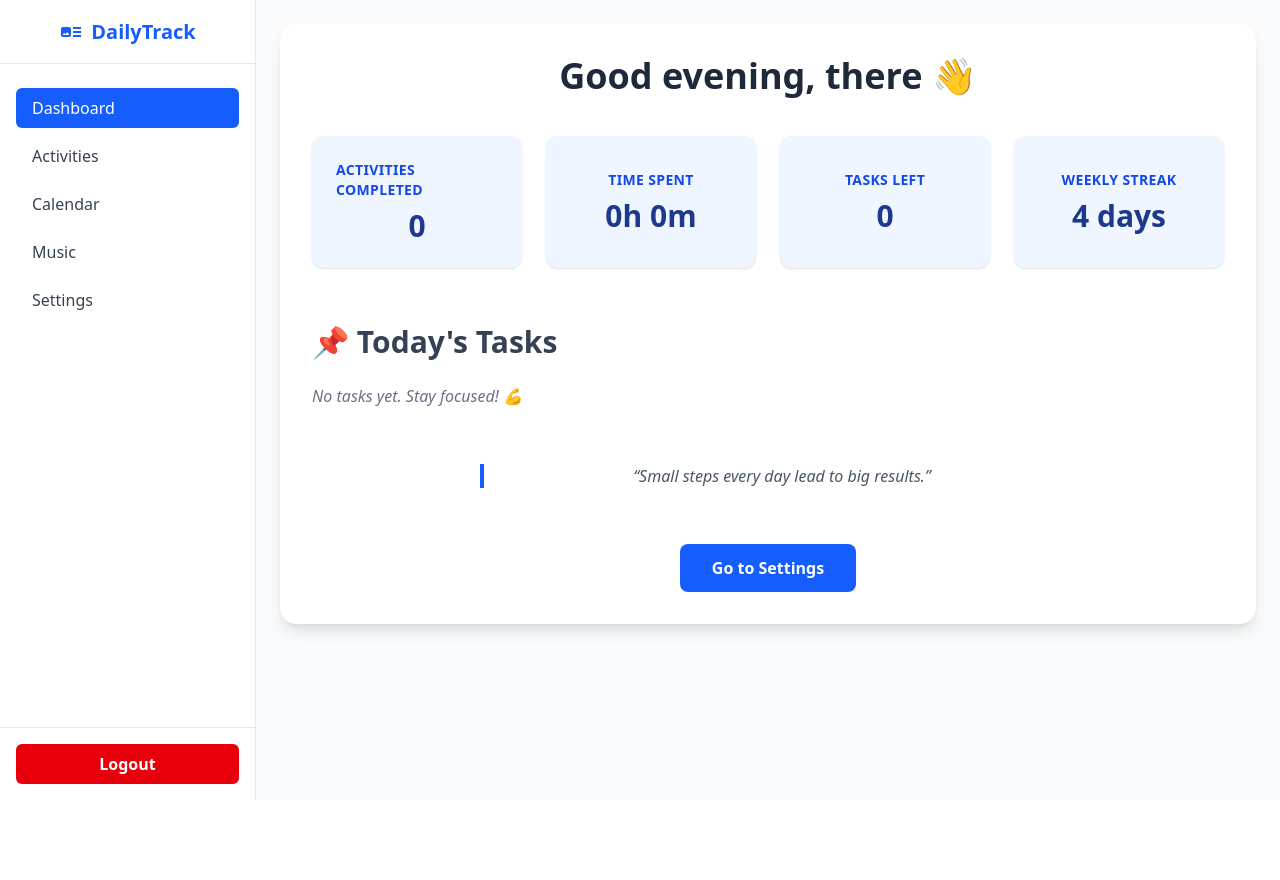
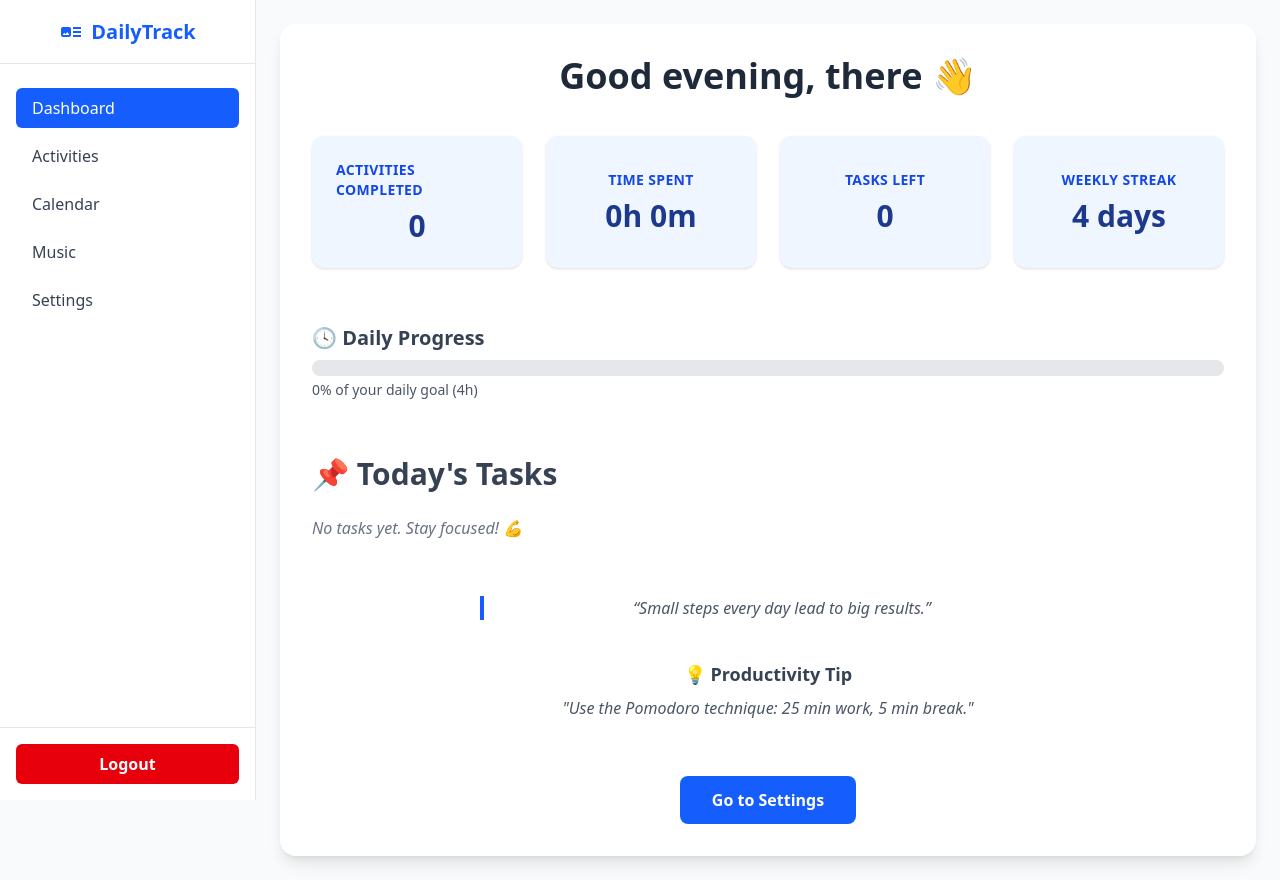
Before and after one commit to RashiShekhar/Daily-Activities, a React (Vite) app: page /dashboard in a window 1280 px wide. Before the commit the page ends 800 px from the top, so only its background shows below. Built offline with nearby package versions, Linux system fonts and the light colour scheme.

Commit message:
updated Dashboard

```diff
--- a/src/components/Dashboard.jsx
+++ b/src/components/Dashboard.jsx
@@ -3,7 +3,7 @@ import { motion } from "framer-motion";
 import { useAuth } from "../context/AuthContext";
 import { useNavigate } from "react-router-dom";
 
-// List of motivational quotes
+// Motivational Quotes
 const motivationalQuotes = [
   "Discipline is choosing between what you want now and what you want most.",
   "Success doesn't come from what you do occasionally, it comes from what you do consistently.",
@@ -14,13 +14,22 @@ const motivationalQuotes = [
   "Motivation gets you going, but discipline keeps you growing.",
 ];
 
+// Productivity Tips
+const productivityTips = [
+  "Use the Pomodoro technique: 25 min work, 5 min break.",
+  "Tackle your hardest task first — it's called 'eating the frog'.",
+  "Clear distractions: phone off, tabs closed.",
+  "Batch similar tasks to stay in flow.",
+  "Review your goals every morning.",
+];
+
 export default function Dashboard() {
   const { user } = useAuth();
   const navigate = useNavigate();
   const [tasks, setTasks] = useState([]);
   const [quote, setQuote] = useState("");
 
-  // Load tasks and pick a random quote on mount
+  // Load tasks and random quote on mount
   useEffect(() => {
     const savedTasks = localStorage.getItem("tasks");
     if (savedTasks) {
@@ -31,12 +40,12 @@ export default function Dashboard() {
       setTasks(normalizedTasks);
     }
 
-    // Pick a random quote
+    // Pick a random motivational quote
     const randomIndex = Math.floor(Math.random() * motivationalQuotes.length);
     setQuote(motivationalQuotes[randomIndex]);
   }, []);
 
-  // Calculate total time
+  // Calculate total time spent
   const totalMinutes = tasks.reduce(
     (acc, task) => acc + (task.duration || 0),
     0
@@ -44,6 +53,25 @@ export default function Dashboard() {
   const hours = Math.floor(totalMinutes / 60);
   const minutes = totalMinutes % 60;
   const timeSpentStr = `${hours}h ${minutes}m`;
+
+  // Daily progress calculation
+  const dailyGoalMinutes = 240; // 4 hours
+  const progressPercent = Math.min(
+    (totalMinutes / dailyGoalMinutes) * 100,
+    100
+  );
+
+  // Productivity Tip of the Day
+  const tipIndex = new Date().getDate() % productivityTips.length;
+  const dailyTip = productivityTips[tipIndex];
+
+  // Mark task complete
+  const handleMarkDone = (index) => {
+    const updatedTasks = [...tasks];
+    updatedTasks[index].completed = true;
+    setTasks(updatedTasks);
+    localStorage.setItem("tasks", JSON.stringify(updatedTasks));
+  };
 
   return (
     <motion.div
@@ -75,9 +103,31 @@ export default function Dashboard() {
       >
         <StatCard title="Activities Completed" value={tasks.length || 0} />
         <StatCard title="Time Spent" value={timeSpentStr} />
-        <StatCard title="Tasks Left" value={tasks.length || 0} />
+        <StatCard
+          title="Tasks Left"
+          value={tasks.filter((t) => !t.completed).length}
+        />
         <StatCard title="Weekly Streak" value="4 days" />
       </motion.div>
+
+      {/* Daily Progress Bar */}
+      <section className="mb-14">
+        <h3 className="text-xl font-semibold text-gray-700 mb-2">
+          🕓 Daily Progress
+        </h3>
+        <div className="w-full bg-gray-200 h-4 rounded-full overflow-hidden">
+          <motion.div
+            className="bg-blue-500 h-full"
+            style={{ width: `${progressPercent}%` }}
+            initial={{ width: 0 }}
+            animate={{ width: `${progressPercent}%` }}
+            transition={{ duration: 0.8 }}
+          />
+        </div>
+        <p className="text-sm text-gray-600 mt-1">
+          {Math.floor(progressPercent)}% of your daily goal (4h)
+        </p>
+      </section>
 
       {/* Today's Tasks */}
       <section className="mb-14">
@@ -91,10 +141,22 @@ export default function Dashboard() {
             {tasks.map((task, index) => (
               <li
                 key={task._id || index}
-                className="bg-gray-100 rounded-lg px-4 py-3 shadow-sm text-gray-800 flex items-start"
+                className={`bg-gray-100 rounded-lg px-4 py-3 shadow-sm text-gray-800 flex items-center justify-between ${
+                  task.completed ? "opacity-50 line-through" : ""
+                }`}
               >
-                <span className="text-blue-600 font-bold mr-2">•</span>
-                <span>{task.name}</span>
+                <div className="flex items-center">
+                  <span className="text-blue-600 font-bold mr-2">•</span>
+                  <span>{task.name}</span>
+                </div>
+                {!task.completed && (
+                  <button
+                    onClick={() => handleMarkDone(index)}
+                    className="text-sm text-green-600 hover:text-green-800"
+                  >
+                    Mark Done
+                  </button>
+                )}
               </li>
             ))}
           </ul>
@@ -103,7 +165,7 @@ export default function Dashboard() {
 
       {/* Motivational Quote */}
       <motion.section
-        className="mb-14 max-w-xl mx-auto"
+        className="mb-10 max-w-xl mx-auto"
         initial={{ opacity: 0 }}
         animate={{ opacity: 1 }}
         transition={{ delay: 0.6 }}
@@ -112,6 +174,14 @@ export default function Dashboard() {
           “{quote}”
         </blockquote>
       </motion.section>
+
+      {/* Productivity Tip */}
+      <section className="mb-14 max-w-xl mx-auto text-center">
+        <h4 className="text-lg font-semibold text-gray-700 mb-2">
+          💡 Productivity Tip
+        </h4>
+        <p className="text-gray-600 italic">"{dailyTip}"</p>
+      </section>
 
       {/* CTA Button */}
       <div className="text-center">
@@ -128,6 +198,7 @@ export default function Dashboard() {
   );
 }
 
+// StatCard component
 function StatCard({ title, value }) {
   return (
     <motion.div
```
